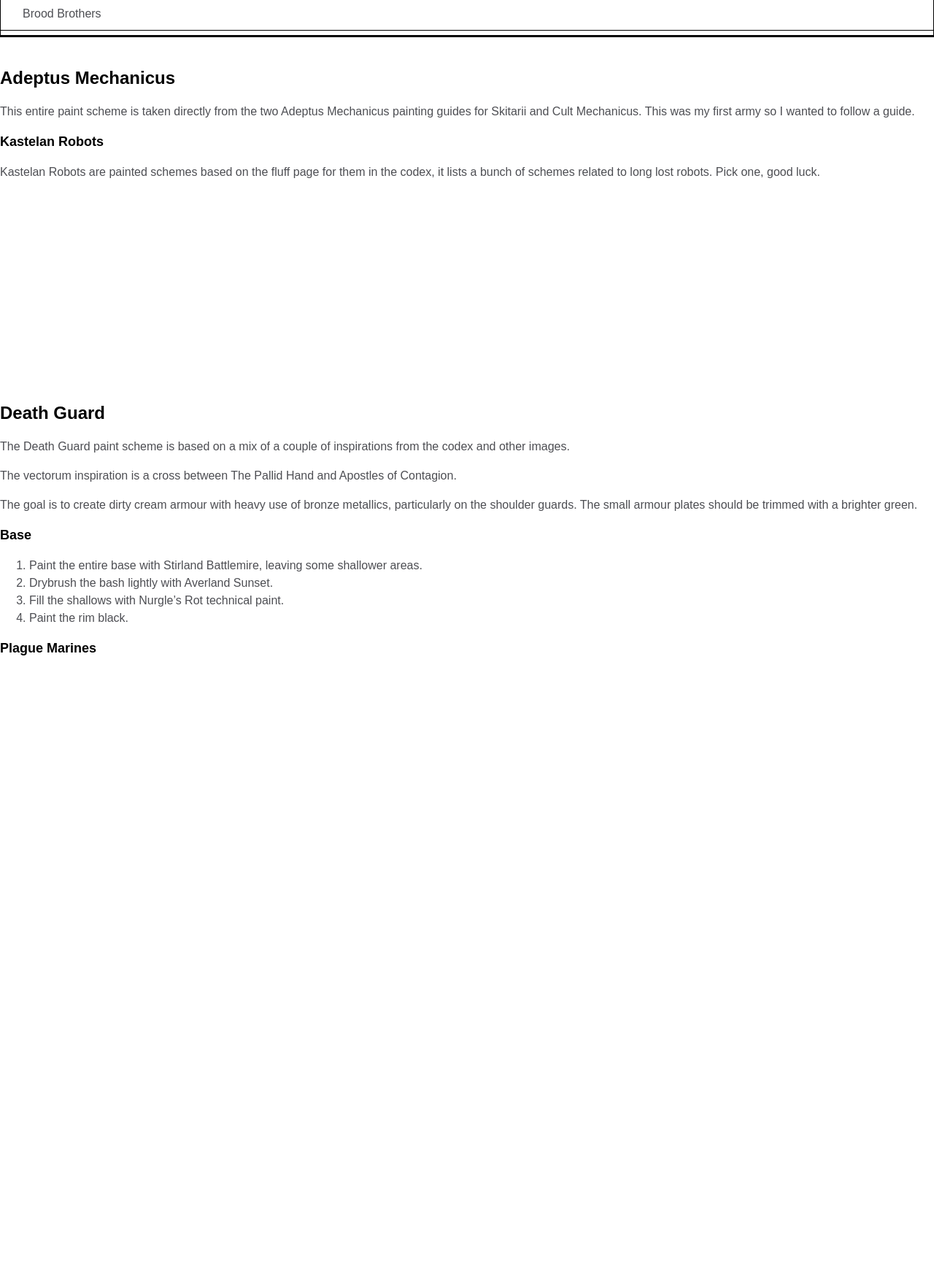
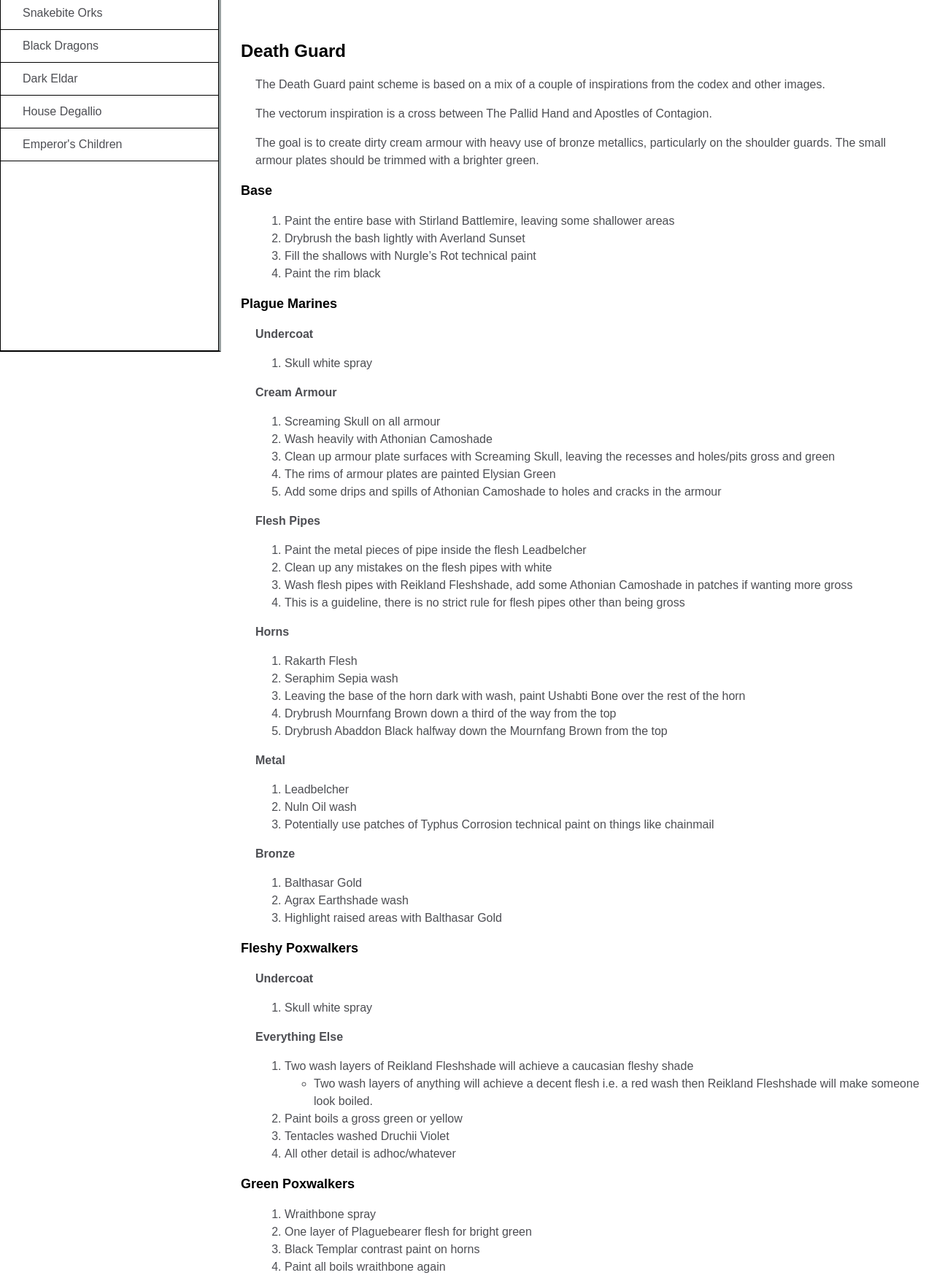
Before and after one commit to Adam-Halsall/paintschemes, a plain HTML site: page index.html in a window 1280 px wide. Shown: the part 320-2071 px from the top of the page at 73% size. Before the commit the page ends 1522 px from the top, so only its background shows below. Drawn offline with Linux system fonts and the light colour scheme; a web font is replaced by a local one.

Commit message:
added Death Guard content and responsive styling

```diff
--- a/index.html
+++ b/index.html
@@ -44,9 +44,7 @@
                     Pick one, good luck.</p>
             </article>
         </section>
-    </main>
 
-    <main>
         <section class="main-section" id="death-guard">
             <header>Death Guard</header>
             <article>
@@ -55,98 +53,140 @@
                 <p>The goal is to create dirty cream armour with heavy use of bronze metallics, particularly on the shoulder guards. The small armour plates should be trimmed with a brighter green.</p>
                 <h2 class="sub-heading">Base</h2>
                 <ol>
-                    <li>Paint the entire base with Stirland Battlemire, leaving some shallower areas.</li>
-                    <li>Drybrush the bash lightly with Averland Sunset.</li>
-                    <li>Fill the shallows with Nurgle’s Rot technical paint.</li>
-                    <li>Paint the rim black.</li>
+                    <li>Paint the entire base with Stirland Battlemire, leaving some shallower areas</li>
+                    <li>Drybrush the bash lightly with Averland Sunset</li>
+                    <li>Fill the shallows with Nurgle’s Rot technical paint</li>
+                    <li>Paint the rim black</li>
                 </ol>
                 <h2 class="sub-heading">Plague Marines</h2>
+                <h3 class="sub-sub-heading-lol">Undercoat</h3>
+                <ol>
+                    <li>Skull white spray</li>
+                </ol>
+                <h3 class="sub-sub-heading-lol">Cream Armour</h3>
+                <ol>
+                    <li>Screaming Skull on all armour</li>
+                    <li>Wash heavily with Athonian Camoshade</li>
+                    <li>Clean up armour plate surfaces with Screaming Skull, leaving the recesses and holes/pits gross and green</li>
+                    <li>The rims of armour plates are painted Elysian Green</li>
+                    <li>Add some drips and spills of Athonian Camoshade to holes and cracks in the armour</li>
+                </ol>
+                <h3 class="sub-sub-heading-lol">Flesh Pipes</h3>
+                <ol>
+                    <li>Paint the metal pieces of pipe inside the flesh Leadbelcher</li>
+                    <li>Clean up any mistakes on the flesh pipes with white</li>
+                    <li>Wash flesh pipes with Reikland Fleshshade, add some Athonian Camoshade in patches if wanting more gross</li>
+                    <li>This is a guideline, there is no strict rule for flesh pipes other than being gross</li>
+                </ol>
+                <h3 class="sub-sub-heading-lol">Horns</h3>
+                <ol>
+                    <li>Rakarth Flesh</li>
+                    <li>Seraphim Sepia wash</li>
+                    <li>Leaving the base of the horn dark with wash, paint Ushabti Bone over the rest of the horn</li>
+                    <li>Drybrush Mournfang Brown down a third of the way from the top</li>
+                    <li>Drybrush Abaddon Black halfway down the Mournfang Brown from the top</li>
+                </ol>
+                <h3 class="sub-sub-heading-lol">Metal</h3>
+                <ol>
+                    <li>Leadbelcher</li>
+                    <li>Nuln Oil wash</li>
+                    <li>Potentially use patches of Typhus Corrosion technical paint on things like chainmail</li>
+                </ol>
+                <h3 class="sub-sub-heading-lol">Bronze</h3>
+                <ol>
+                    <li>Balthasar Gold</li>
+                    <li>Agrax Earthshade wash</li>
+                    <li>Highlight raised areas with Balthasar Gold</li>
+                </ol>
+                <h2 class="sub-heading">Fleshy Poxwalkers</h2>
+                <h3 class="sub-sub-heading-lol">Undercoat</h3>
+                <ol>
+                    <li>Skull white spray</li>
+                </ol>
+                <h3 class="sub-sub-heading-lol">Everything Else</h3>
+                <ol>
+                    <li>Two wash layers of Reikland Fleshshade will achieve a caucasian fleshy shade
+                        <ul>
+                            <li>Two wash layers of anything will achieve a decent flesh i.e. a red wash then Reikland Fleshshade will make someone look boiled.</li>
+                        </ul>
+                    </li>
+                    <li>Paint boils a gross green or yellow</li>
+                    <li>Tentacles washed Druchii Violet</li>
+                    <li>All other detail is adhoc/whatever</li>
+                </ol>
+                <h2 class="sub-heading">Green Poxwalkers</h2>
+                <ol>
+                    <li>Wraithbone spray</li>
+                    <li>One layer of Plaguebearer flesh for bright green</li>
+                    <li>Black Templar contrast paint on horns</li>
+                    <li>Paint all boils wraithbone again</li>
+                </ol>
             </article>
         </section>
-    </main>
 
-    <main>
         <section class="main-section" id="">
             <header></header>
             <article>
 
             </article>
         </section>
-    </main>
 
-    <main>
         <section class="main-section" id="">
             <header></header>
             <article>
 
             </article>
         </section>
-    </main>
 
-    <main>
         <section class="main-section" id="">
             <header></header>
             <article>
 
             </article>
         </section>
-    </main>
 
-    <main>
         <section class="main-section" id="">
             <header></header>
             <article>
 
             </article>
         </section>
-    </main>
 
-    <main>
         <section class="main-section" id="">
             <header></header>
             <article>
 
             </article>
         </section>
-    </main>
 
-    <main>
         <section class="main-section" id="">
             <header></header>
             <article>
 
             </article>
         </section>
-    </main>
 
-    <main>
         <section class="main-section" id="">
             <header></header>
             <article>
 
             </article>
         </section>
-    </main>
 
-    <main>
         <section class="main-section" id="">
             <header></header>
             <article>
 
             </article>
         </section>
-    </main>
 
-    <main>
         <section class="main-section" id="">
             <header></header>
             <article>
 
             </article>
         </section>
-    </main>
 
-    <main>
         <section class="main-section" id="">
             <header></header>
             <article>
--- a/style.css
+++ b/style.css
@@ -16,6 +16,7 @@ header {
 
 #page-title {
     margin-bottom: 0px;
+    margin-top: 0px;
     text-align: center;
     font-family: Pirata One, Open-sans, sans-serif;
     font-size: 50px;
@@ -57,15 +58,72 @@ header {
 }
 
 main {
-    margin-top: 300px;
+    margin: 300px auto 110px 10px;
 }
 
-section header {
+.main-section {
+    margin-top: 60px;
+}
+
+article {
+    margin-left: 20px;
+}
+
+.main-section header {
     font-size: 24px;
     font-weight: 600;
+    margin-top: 10px;
 }
 
 .sub-heading {
     font-size: 18px;
     color: black;
+    margin-left: -20px;
 }
+
+.sub-sub-heading-lol {
+    font-size: 16px;
+}
+
+@media (min-width: 1200px) {
+    #navbar {
+        position: fixed;
+        border-right: solid rgba(0, 22, 22, 0.4);
+        min-width: 290px;
+        top: 0px;
+        left: 0px;
+        width: 300px;
+        height: 100%;
+        max-height: 100%;
+        margin-top: 0;
+    }
+
+    #navbar ul {
+        padding-left: 0;
+        overflow-y: auto;
+        overflow-x: auto;
+        max-height: 100%;
+        height: 100%;
+        margin-top: 0;
+
+    }
+
+    #navbar li {
+        border: 1px solid;
+        border-top: none;
+        border-right: none;
+        border-left: none;
+    }
+
+    main {
+        position: absolute;
+        margin-top: 0;
+        margin-left: 310px;
+        margin-bottom: 110px;
+        padding: 20px;
+    }
+
+    #admech {
+        margin-top: 0;
+    }
+}
```
